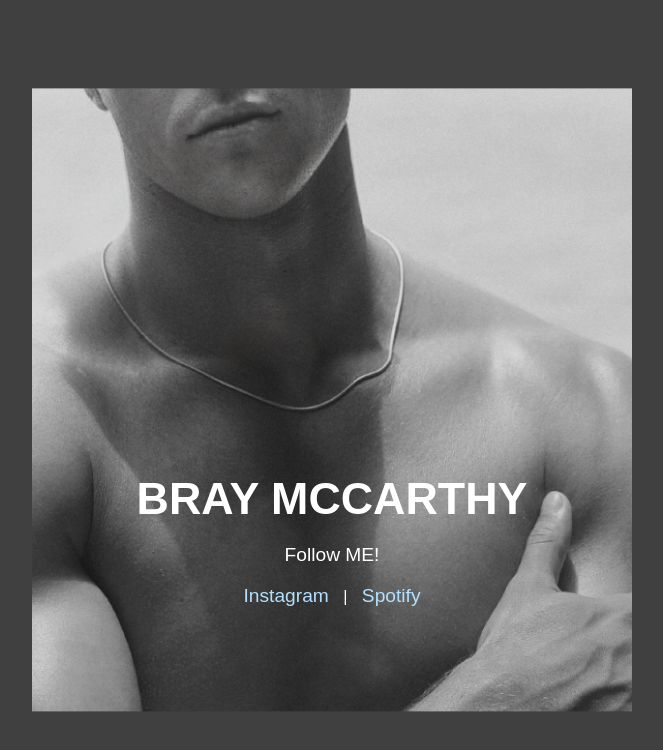
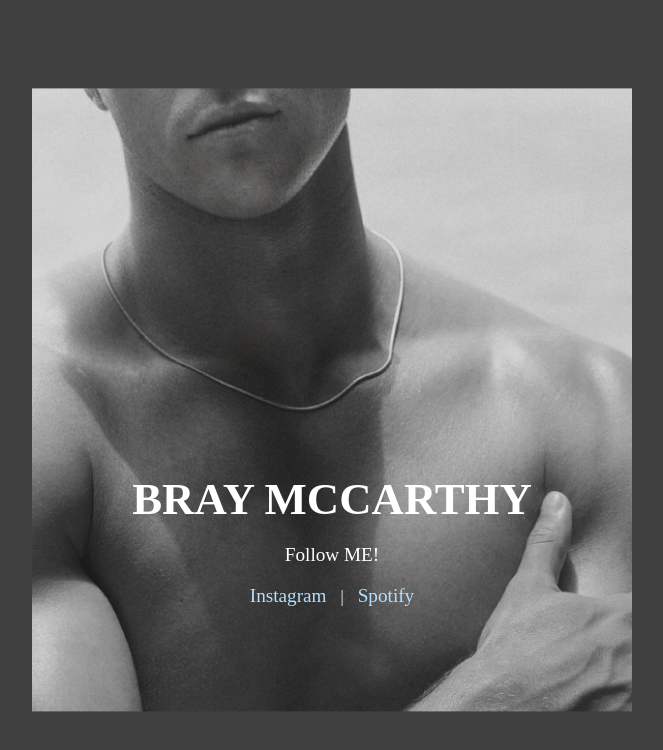
Before and after one commit to BrayMccarthy/Personal-Link, a plain HTML site: page index.html in a window 1280 px wide. Shown: the whole page, without its empty margins (308-971 px from the left). Drawn offline with Linux system fonts and the light colour scheme.

Commit message:
Update index.html

```diff
--- a/index.html
+++ b/index.html
@@ -12,7 +12,7 @@
   body {
     margin: 0;
     padding: 0;
-    font-family: 'Archivo', sans-serif;
+    font-family: 'Archivo', Archivo;
     background: #404040;
     color: #fff;
     height: 100vh;
```
